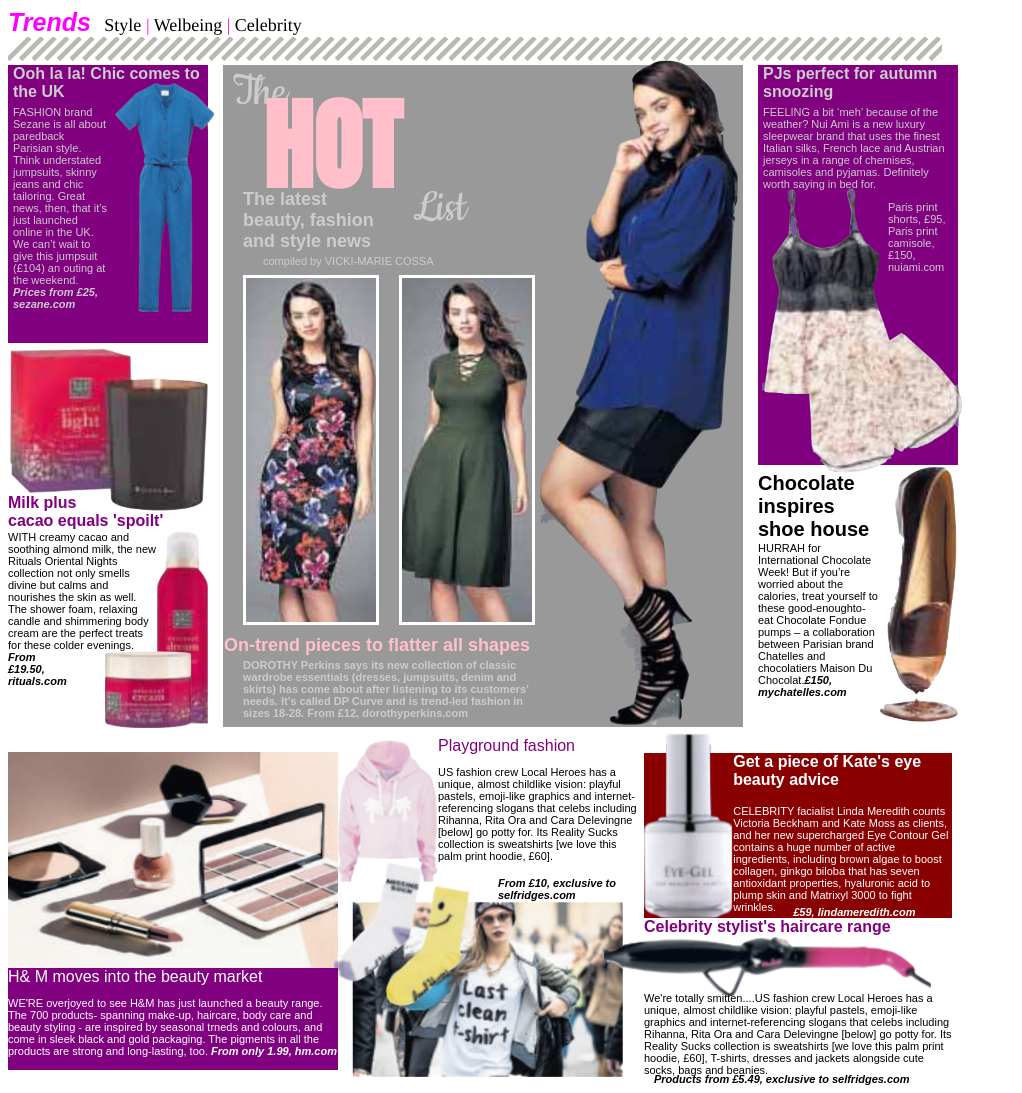
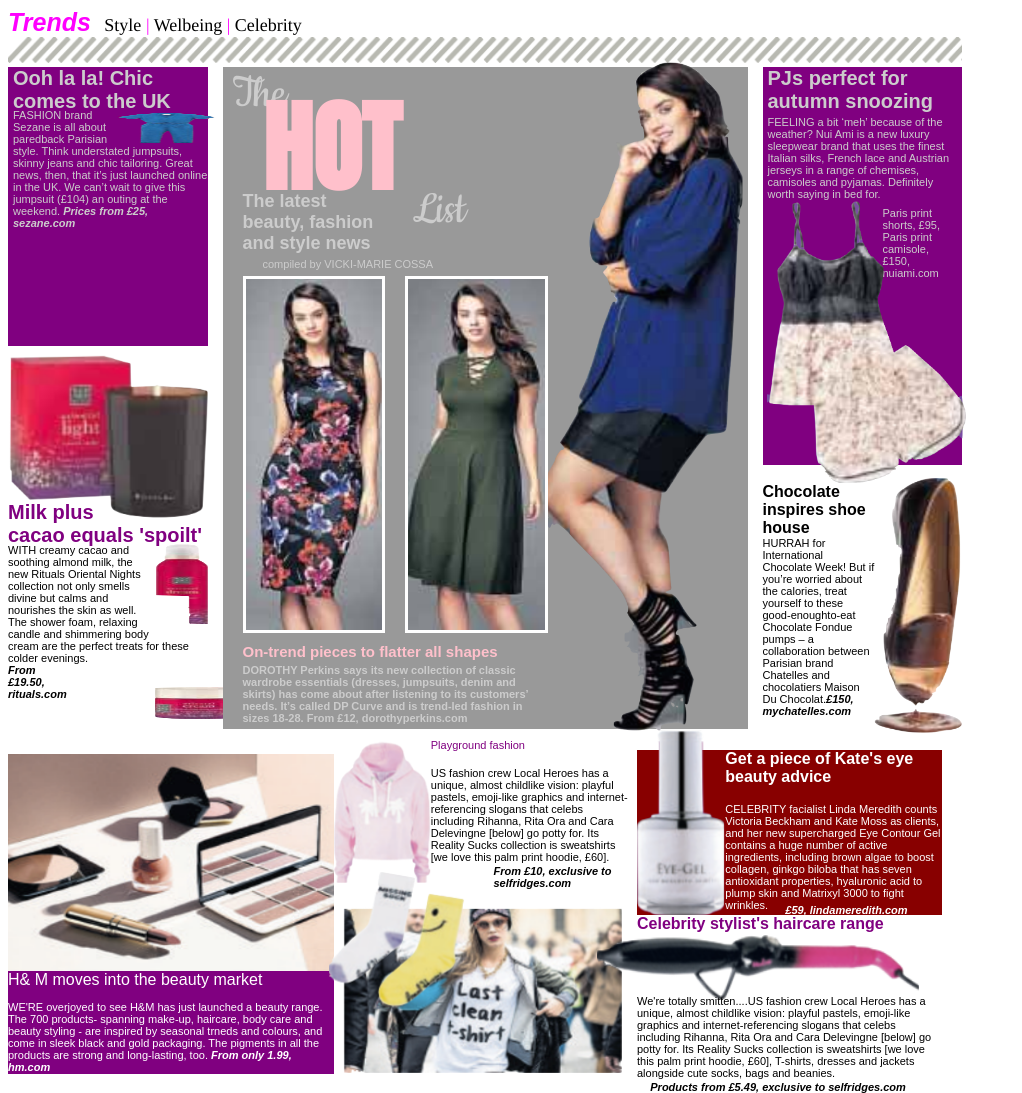
Before and after one commit to trends-team/Metro-Page, a plain HTML site: page index.html in a window 1280 px wide. Shown: the whole page, without its empty margins (0-1022 px from the left). Drawn offline with Linux system fonts and the light colour scheme.

Commit message:
responsive-01

```diff
--- a/style.css
+++ b/style.css
@@ -7,17 +7,59 @@ strong{
 	text-align: right;
 }
 span{
-	color: fuchsia;
+	color:fuchsia;
 }
+@media (min-width:px) and (max-width:1440px){
+	.over-box-top{
+		width:1050px;
+		height:662px;
+		margin-left:;
+		}
+	.all-bottom	{
+		width:1050px;
+		height:331px;
+		margin-left:;
+		}
+	}
+@media (min-width:768px) and (max-width:1024px){
+	.over-box-top{
+		width:px;
+		height:px;
+		margin-left:;
+		}
+	.all-bottom	{
+		width:px;
+		height:px;
+		margin-left:;
+		}
+	}
+@media (min-width: ) and (max-width:){
+	.over-box-top{
+		width:px;
+		height:px;
+		margin-left:;
+		}
+	.all-bottom	{
+		width:px;
+		height:px;
+		margin-left:;
+		}
+	}
+
 .over-box-top{
 	width: 1050px;
     height: 662px;
 }
+.trends-bar{
+	width: 100%;
+	height:4%;e`
+}
 .overall-box-top1{
-	width: 200px;
-	height:662px;
+	width: 19%;
+	height: 100%;
 	float: left;
 }
+
 .Trends{
 	color: fuchsia;
 	font-weight: 600;
@@ -31,31 +73,35 @@ span{
 	font-family: times;
 }
 .upper-half-box-top1{
-	width: 200px;
-	height: 278px;
+	width: 100%;
+	height: 42%;
 	background-color: purple;
 	position: relative;
 	bottom: 10px;
 }
 .lower-half-box-top1{
-	width: 200px;
-	height: 384px;
+	width: 100%;
+	height: 58%;
 	position: relative;
 	bottom: 10px;
 }
 .upper-header-top1{
-	font-size:20;
+	font-size:20px;
 	color: #cccccc;
 	margin-top: 10px;
 	margin-left: 5px;
 	margin-bottom: 0px;
 	font-weight: 600;
+	width:98%;
+	height:13%;
 }
 .upper-para-top1{
 	font-size: 11px;
 	color: #cccccc;
 	margin-top: 5px;
 	margin-left: 5px;
+	width:98%;
+	height:73%;
 }
 
 .upper-img-top1{
@@ -63,37 +109,40 @@ span{
 	position: relative;
 	left: 7px;
 	top: 0px;
-	width: 101px;
-	height: 229px;
+	width: 51%;
+	height: 82%;
 }
-
 .middle-img-top1{
 	float: left;
-	height: 165px;
-	width: 200px;
+	width: 100%;
+	height: 43%;
 	position: relative;
 	bottom: 12px;
 }
 .lower-header-top1{
-	font-size:20;
+	font-size:20px;
 	font-weight: 600;
 	margin-bottom: 0px;
 	margin-top: 0px;
 	position: relative;
 	bottom: 30px;
 	color: purple;
+	width:100%;
+	height:52%;
 }
 
 .lower-img1-top1{
 	float:right;
-	height: 77px;
-	width: 89px;
+	height: 46%;
+	width: 45%;
 	position: relative;
 	left: 37px;
+	top: 35px;
 }
 .lower-img2-top1{
 	float:right;
-	height: 205px;
+	height: 122%;
+	width: 26%;
 	position: relative;
 }
 .lower-para-top1{
@@ -102,14 +151,18 @@ span{
 	bottom: 30px;
 	margin-top: 0px;
 	clear: right;
+	width:100%;
+	height:41%;
 }
 .lower-para-text-top1{
 	position: relative;
-    bottom: 15px;
+	bottom:2px;
+    width:100%;
+    height:44%;
 }
 .overall-box-top2{
-	width: 520px;
-	height:662px;
+	width: 50%;
+	height:100%;
 	background-color: #999999;
 	float: left;
 	font-size: 11px;
@@ -119,18 +172,20 @@ span{
 	left:15px;
 }
 .upper-half-box-top2{
-	height:140px;
+	height:21%;
+	width:100%;
 	position: relative;
 	bottom: 10px;
 }
 .lower-half-box-top2{
-	height:522px;
-	width:340px;
+	height:79%;
+	width:65%;
 	position: relative;
 	top: 40px;
 }
 .middle-img-top2{
-	height: 666px;
+	height: 101%;
+	width:38%;
 	float: right;
 	position: relative;
 	right: 5px;
@@ -144,6 +199,8 @@ span{
 	font-family: 'Cookie', cursive;
 	position: relative;
 	top:10px;
+	width:85%;
+	height:39%;
 }
 .upper-header-hot-top2{
 	color: pink;
@@ -155,6 +212,8 @@ span{
 	position: relative;
 	bottom: 40px;
 	font-family: 'Anton', sans-serif;
+	width:100%;
+	height:100%;
 }
 .upper-header-list-top2{
 	margin-left: 190px;
@@ -164,15 +223,20 @@ span{
 	position: relative;
 	bottom: 80px;
 	font-family: 'Cookie', cursive;
+	width:68%;
+	height:40;
 }
 .bold-para-div-top2{
 	position: relative;
-	width: 180px;
+	width: 35%;
+	height:51%;
 	bottom: 145px;
 	font-weight: 600;
 	font-size: 18px;
 }
 .upper-para-bold-top2{
+	width:89%;
+	height:10%;
 	margin-left: 20px;
 
 }
@@ -180,12 +244,15 @@ span{
 	margin-left: 40px;
 	position: relative;
 	bottom: 160px;
+	width:93%;
+	height:9%;
 }
 .lower-img1-top2{
 	float: left;
 	border-style: solid;
 	border-color: #ffffff;
-	height: 344px;
+	height:67%;
+	width:40%;
 	position: relative;
 	left: 20px;
 	top:30px;
@@ -194,21 +261,24 @@ span{
 	float:left;
 	border-style: solid;
 	border-color: #ffffff;
-	height: 344px;
+	height:67%;
+	width:40%;
 	position: relative;
 	left: 40px;
 	top: 30px;
 }
 .lower-header-top2{
 	color: pink;
-	margin-left: 1px;
+	margin-left: 20px;
 	position: relative;
 	font-size: 10px;
 	clear: left;
 	z-index: inherit;
 	top: 40px;
 	font-weight: 600;
-	font-size: 18px;
+	font-size: 15px;
+	width:94%;
+	height:4%;
 }
 .lower-para-top2{
 	margin-left: 20px;
@@ -216,89 +286,105 @@ span{
 	clear: left;
 	z-index: inherit;
 	top: 25px;
-	width: 300px;
+	width: 88%;
+	height:11%;
 	font-weight: 600;
 }
 .overall-box-top3{
-	width: 200px;
-	height:662px;
+	width: 19%;
+	height:100%;
 	float: left;
 	position: relative;
 	left:30px;
 }
 .upper-half-box-top3{
-	width: 200px;
-	height: 400px;
+	width: 100%;
+	height: 60%;
 	background-color: purple;
 	position: relative;
 	bottom: 10px;
 }
 .lower-half-box-top3{
-	width: 200px;
-	height: 248px;
+	width: 100%;
+	height: 37%;
 	position: relative;
 	bottom:15px;
 }
 .upper-header-top3{
-	font-size:20;
+	font-size:20px;
 	color: #cccccc;
 	margin-top: 10px;
 	margin-left: 5px;
 	margin-bottom: 0px;
 	font-weight: 600;
+	width:98%;
+	height:11%;
 }
 .upper-para-top3{
 	font-size: 11px;
 	color: #cccccc;
 	margin-top: 5px;
 	margin-left: 5px;
+	width:98%;
+	height:20%;
 }
 .price-movement{
 	position: relative;
 	font-size: 11px;
 	color: #cccccc;
-	left: 130px;
+	left: 120px;
+	width:100%;
+	height:20%;
 }
 .upper-img-top3{
 	float: left;
-	width: 200px;
+	width: 100%;
+	height: 71%;
 	position: relative;
 	bottom: 85px;
 	left: 4px;
 }
 .lower-header-top3{
-	font-size:20px;
+	font-size:16px;
 	font-weight: 600;
 	margin-bottom: 0px;
 	margin-top: 0px;
 	position: relative;
 	bottom: 80px;
+	width:100%;
+	height:68%;
 }
 .lower-img-top3{
 	float: right;
 	height: 255px;
 	position: relative;
 	bottom: 85px;
+	width:44%;
+	height:104%;
 }
 .lower-para-top3{
 	font-size: 11px;
 	position: relative;
-	bottom: 90px;
+	bottom: 100px;
+	width:100%;
+	height:73%;
 }
 .all-bottom{
 	width: 1050px;
     height: 331px;
+    position: relative;
+    top: 10px;
 }
 .bottom-left {
-	width:330px;
-	height:331px;
+	width:31%;
+	height:100%;
 	float: left;
 	position: relative;
 	top:10px;
 }
 .bottom-left-text-container{
-	height: 102px;
-	width: 330px;
+	height: 31%;
+	width: 100%;
 	background-color: purple;
 	color: white;
 	font-size: 11px;
@@ -307,86 +393,89 @@ span{
 }
 .bheader1{
 	font-size: 16px;
-	width: 325px;
+	width: 98%;
+	height:18%;
 	margin: 0px;
 }
 .makeup-pic{
-	width:330px;
-	height: 221px;
+	width:100%;
+	height: 67%;
 	float:left;
 	position:relative;
 	top:5px;
 }
-.all-bottom{
-	width: 1050px;
-    height: 331px;
-    position: relative;
-    top: 10px;
-}
 .bottom-middle{
-	width:286px;
-	height: 331px;
+	width:27%;
+	height: 100%;
 	float: left;
-	background-color:none;
 	color: black;
 }
 .bottom-middle-text-container{
-	width:300px;
-	height:170px;
+	width:104%;
+	height:51%;
 	color: black;
 	font-size: 11px;
 	float:left;
 }
-
 .bheader2{
 	color: purple;
-	font-style:bold;
+	font-weight: 600
 	font-size: 16px;
 	margin: 0px;
 	position:relative;
-
+	width:100%;
+	height:10%;
 }
 .jumper-pic{
-	width:100px;
+	width:33%;
+	height:85%;
 	float:left;
 	display:inline;
-	height: 145px;
 }
 .cleanshirt-pic{
-	width:286px;
-	float:left;
-	position: relative;
-	bottom:20px;
+	width: 100%;
+    height: 120%;
+    float: left;
+    position: relative;
+    bottom: 12px;
+    right: 5px;
 }
 .text-align{
 	float:left;
 	position:relative;
 	bottom: 220px;
     left: 160px;
-}
-.all-bottom{
-	width: 1050px;
-    height: 331px;
+    width:43%;
+    height:14%;
 }
 .bottom-right{
 	float: left;
-	height: 351px;
-	width:308px;
+	height:106%;
+	width:29%;
 	position: relative;
     left: 20px;
+    bottom: 5px;
 }
 .bottom-right-text-container1{
 	color: white;
-	width: 308px;
+	width: 100%;
+	height: 47%;
 	padding:0px;
 	background-color: #880000;
-	height:165px;
 	font-size: 11px;
+}
+.bottom-right-text-container2{
+    font-size: 11px;
+    width: 100%;
+    height: 50%;
+    padding: 0px;
 }
 .bheader3{
 	color: white;
 	font-weight: 700;
 	font-size: 16px;
+	width:100%;
+	height:22%;
 }
 .bheader4{
 	clear:left;
@@ -395,9 +484,12 @@ span{
 	font-size: 16px;
 	position: relative;
 	bottom:20px;
+	width:100%;
+	height:11%;
 }
 .hairwand-pic{
-	width: 328px;
+	width: 106%;
+	height:36%;
     float: left;
     position: relative;
     right: 40px;
@@ -405,7 +497,8 @@ span{
 }
 .eye-gel-pic{
 	float:left;
-	height: 185px;
+	width:29%;
+	height:112%;
 	background: rgba(255,255,255,0);
 	position: relative;
 	bottom: 20px;
@@ -415,6 +508,8 @@ span{
 	position: relative;
 	bottom: 18px;
 	left:60px;
+	height:7%;
+	width:43%;
 }
 .pricing-bottom-right{
 	float:left;
@@ -422,10 +517,14 @@ span{
 	bottom: 75px;
 	left:10px;
 	font-size: 11px;
+	height:7%;
+	width:85%;
 }
 .hairwand-text{
 	float:left;
 	position: relative;
 	bottom: 50px;
 	font-size: 11px;
+	height:51%;
+	width:100%;
 }
```
Also changed, not shown: index.html (+1 -0 lines).
